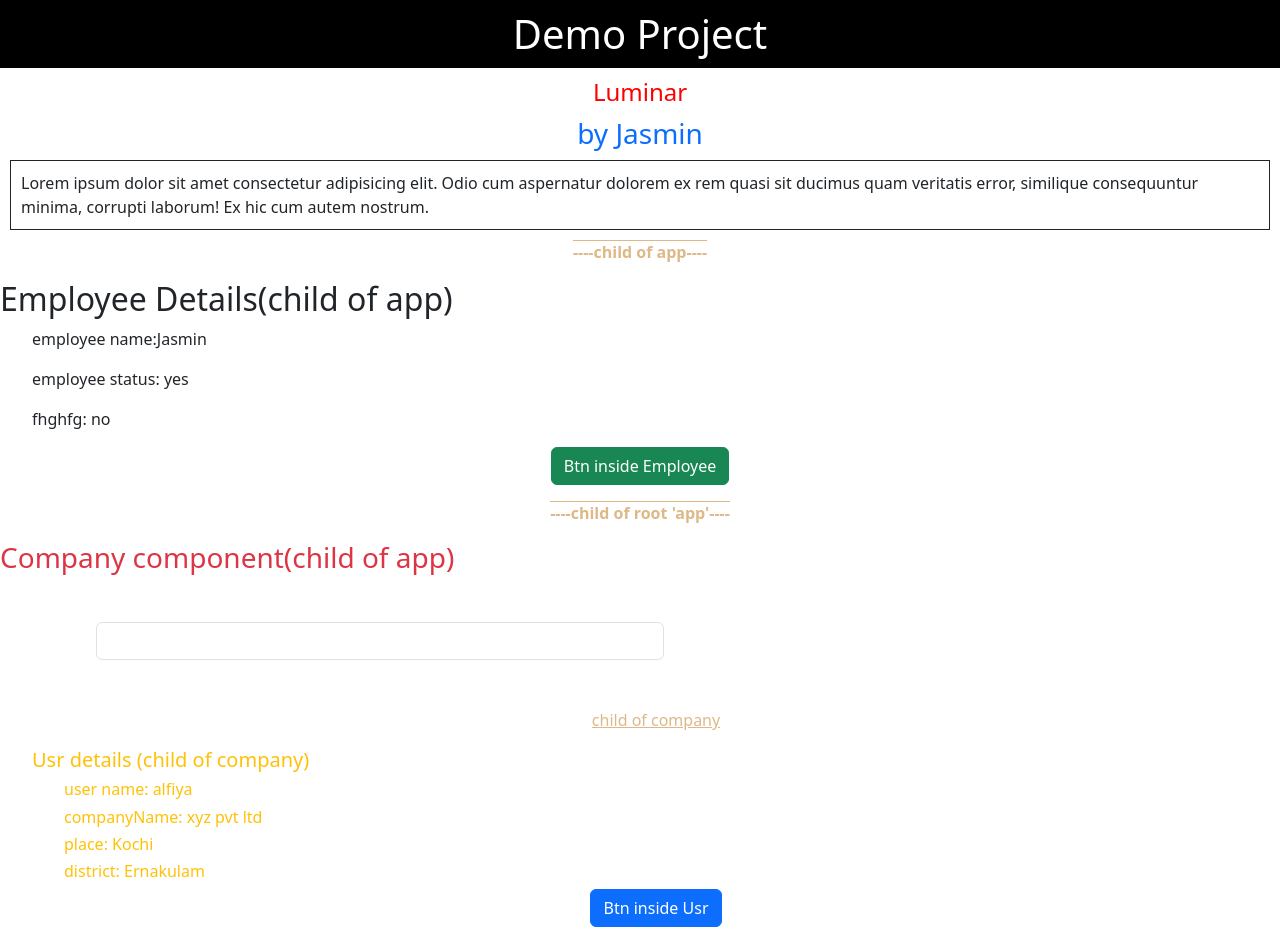
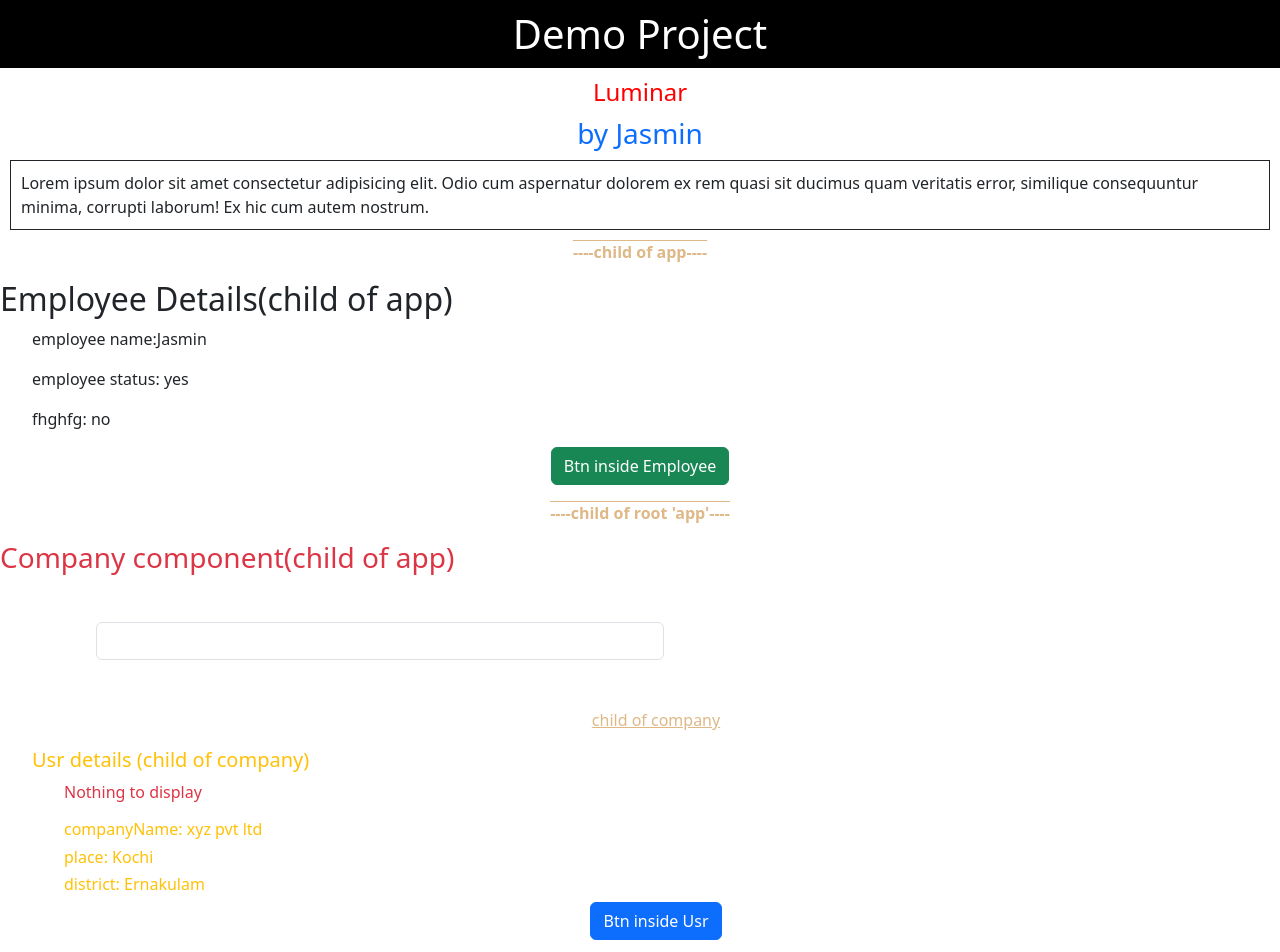
Before and after one commit to JasminA-97/REACT-projects, a React (Vite) app in the folder demo-project/: page / in a window 1280 px wide. Shown: the top 952 px of the page. Built offline with nearby package versions, Linux system fonts and the light colour scheme.

Commit message:
React demo project

```diff
--- a/demo-project/src/Components/Compny.jsx
+++ b/demo-project/src/Components/Compny.jsx
@@ -19,7 +19,7 @@ function Compny() {
           <div className='ms-5 ps-5 m-5'>
             <input onChange={(event)=>showcontent(event.target.value)} type="text" className="form-control w-50" />
           </div>
-          <Usr name={'alfiya'} companyName={cName} place={place} district={dst}/>
+          <Usr name={''} companyName={cName} place={place} district={dst}/>
           </>
 
   )
--- a/demo-project/src/Components/Usr.jsx
+++ b/demo-project/src/Components/Usr.jsx
@@ -10,7 +10,12 @@ function Usr({name,companyName,place,district}) {
          <p id={myownstyle.group3}>child of company</p>
         <h5>Usr details (child of company)</h5>
         <ul>
-            <h6>user name: {name}</h6>
+            {/* conditional Rendering: for 'if-else' statement, use ternary operator ?: */}
+            { name ?
+                <h6>user name: {name}</h6>
+             :
+              <p className="text-danger">Nothing to display</p>
+            }
             <h6>companyName: {companyName}</h6>
             <h6>place: {place}</h6>
             <h6>district: {district}</h6>
```
